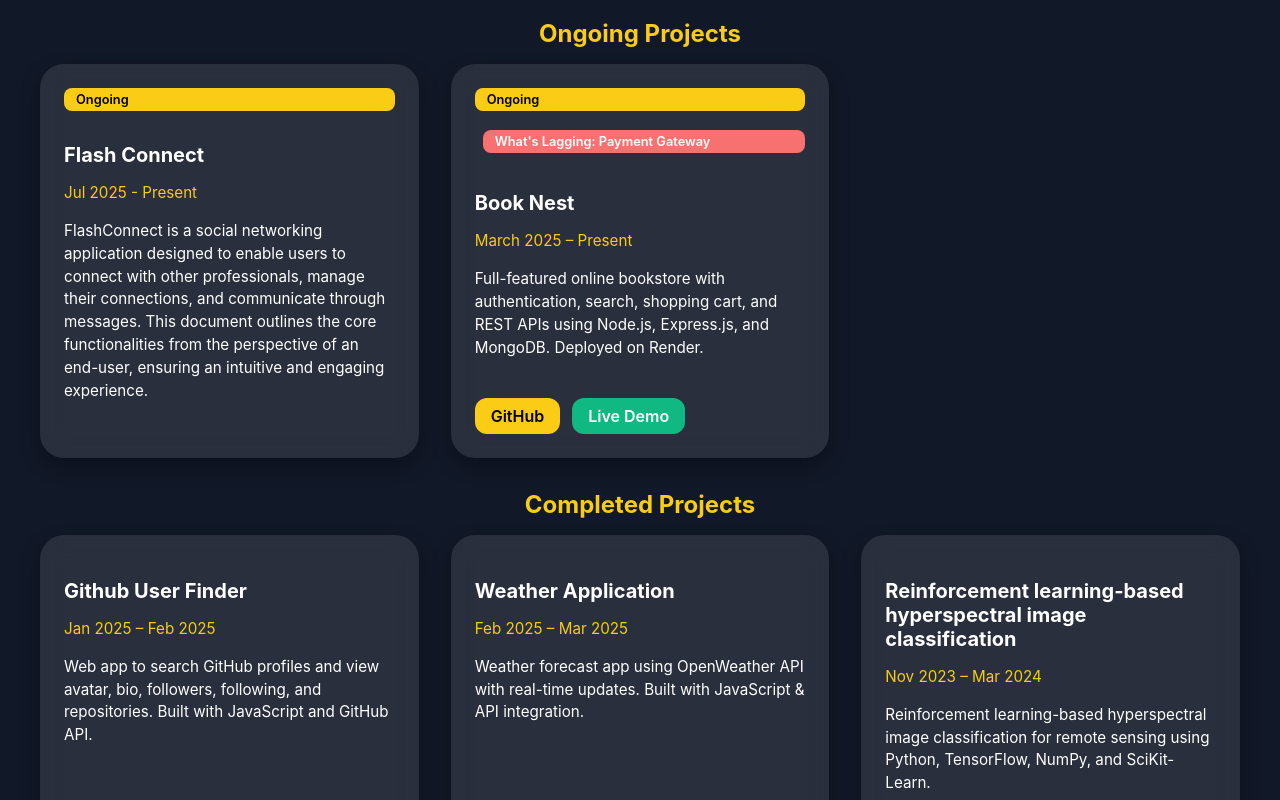
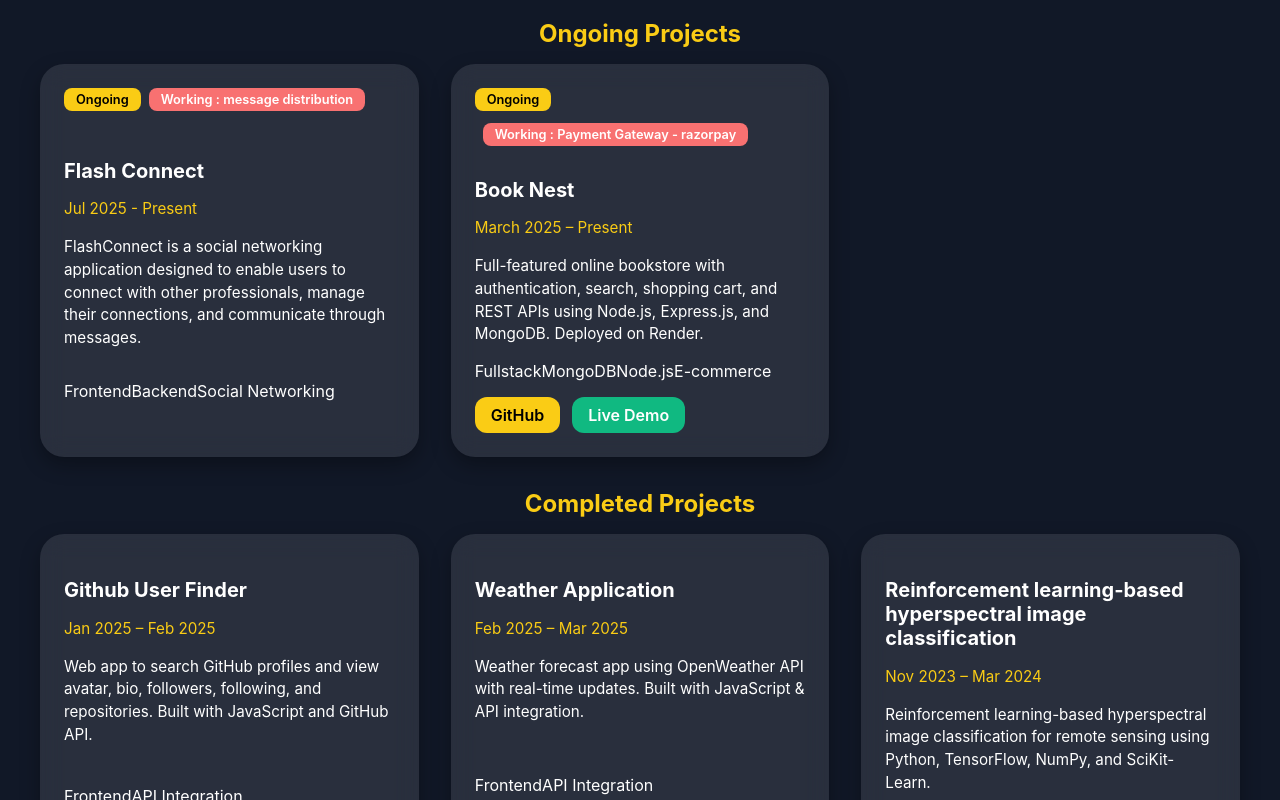
Before and after one commit to Maverick400x/portfolio, a React (Create React App) app: page /projects in a window 1280 px wide. Shown: the part 240-1040 px from the top of the page. Built offline with nearby package versions, Linux system fonts and the light colour scheme.

Commit message:
Update Projects.jsx

```diff
--- a/src/pages/Projects.jsx
+++ b/src/pages/Projects.jsx
@@ -7,10 +7,12 @@ export default function Projects() {
         {
             title: "Flash Connect",
             period: "Jul 2025 - Present",
-            desc: "FlashConnect is a social networking application designed to enable users to connect with other professionals, manage their connections, and communicate through messages. This document outlines the core functionalities from the perspective of an end-user, ensuring an intuitive and engaging experience.",
+            desc: "FlashConnect is a social networking application designed to enable users to connect with other professionals, manage their connections, and communicate through messages.",
             github: "",
             live: "",
             ongoing: true,
+            lagging: "message distribution",
+            tags: ["Frontend", "Backend", "Social Networking"],
         },
         {
             title: "Book Nest",
@@ -19,7 +21,8 @@ export default function Projects() {
             github: "https://github.com/Maverick400x/BookNest",
             live: "https://book-nest-wgrp.onrender.com",
             ongoing: true,
-            lagging: "Payment Gateway",
+            lagging: "Payment Gateway - razorpay",
+            tags: ["Fullstack", "MongoDB", "Node.js", "E-commerce"],
         },
         {
             title: "Github User Finder",
@@ -27,6 +30,7 @@ export default function Projects() {
             desc: "Web app to search GitHub profiles and view avatar, bio, followers, following, and repositories. Built with JavaScript and GitHub API.",
             github: "https://github.com/Maverick400x/Github-user-id-finder",
             live: "https://maverick400x.github.io/Github-user-id-finder/",
+            tags: ["Frontend", "API Integration"],
         },
         {
             title: "Weather Application",
@@ -34,6 +38,7 @@ export default function Projects() {
             desc: "Weather forecast app using OpenWeather API with real-time updates. Built with JavaScript & API integration.",
             github: "https://github.com/Maverick400x/Weather-Application",
             live: "https://weather-application-three-liard.vercel.app/",
+            tags: ["Frontend", "API Integration"],
         },
         {
             title: "Reinforcement learning-based hyperspectral image classification",
@@ -42,6 +47,7 @@ export default function Projects() {
             github: "https://github.com/MAVERICK400x/Reinforcement-learning-based-Hyperspectral-Image-Classification-using-binary-entropy-method",
             live: "",
             document: "https://www.ijfmr.com/papers/2024/2/18303.pdf",
+            tags: ["Machine Learning", "Python", "TensorFlow"],
         },
         {
             title: "Discord Music Bot (Therapy)",
@@ -49,6 +55,7 @@ export default function Projects() {
             desc: "Music bot integrated with Discord API & YouTube API for therapeutic music streaming in servers. Built with React.js, Node.js, and Discord.js.",
             github: "https://github.com/Maverick400x",
             live: "",
+            tags: ["Backend", "Discord.js", "API Integration"],
         },
     ];
 
@@ -77,17 +84,31 @@ export default function Projects() {
                                 whileHover={{ scale: 1.05 }}
                                 className="project-card"
                             >
-                                <span className="project-ongoing">Ongoing</span>
-                                {p.lagging && (
-                                    <span className="project-lagging">
-                    What's Lagging: {p.lagging}
-                  </span>
-                                )}
+                                <div className="project-badges">
+                                    <span className="project-ongoing">Ongoing</span>
+                                    {p.lagging && (
+                                        <span className="project-lagging">
+                                            Working : {p.lagging}
+                                        </span>
+                                    )}
+                                </div>
                                 <div>
                                     <h3>{p.title}</h3>
                                     <p className="project-period">{p.period}</p>
                                     <p>{p.desc}</p>
                                 </div>
+
+                                {/* Tags */}
+                                {p.tags && (
+                                    <div className="project-tags">
+                                        {p.tags.map((tag, idx) => (
+                                            <span key={idx} className="project-tag">
+                                                {tag}
+                                            </span>
+                                        ))}
+                                    </div>
+                                )}
+
                                 <div className="project-links">
                                     {p.github && (
                                         <a
@@ -132,6 +153,18 @@ export default function Projects() {
                                     <p className="project-period">{p.period}</p>
                                     <p>{p.desc}</p>
                                 </div>
+
+                                {/* Tags */}
+                                {p.tags && (
+                                    <div className="project-tags">
+                                        {p.tags.map((tag, idx) => (
+                                            <span key={idx} className="project-tag">
+                                                {tag}
+                                            </span>
+                                        ))}
+                                    </div>
+                                )}
+
                                 <div className="project-links">
                                     {p.github && (
                                         <a
```
